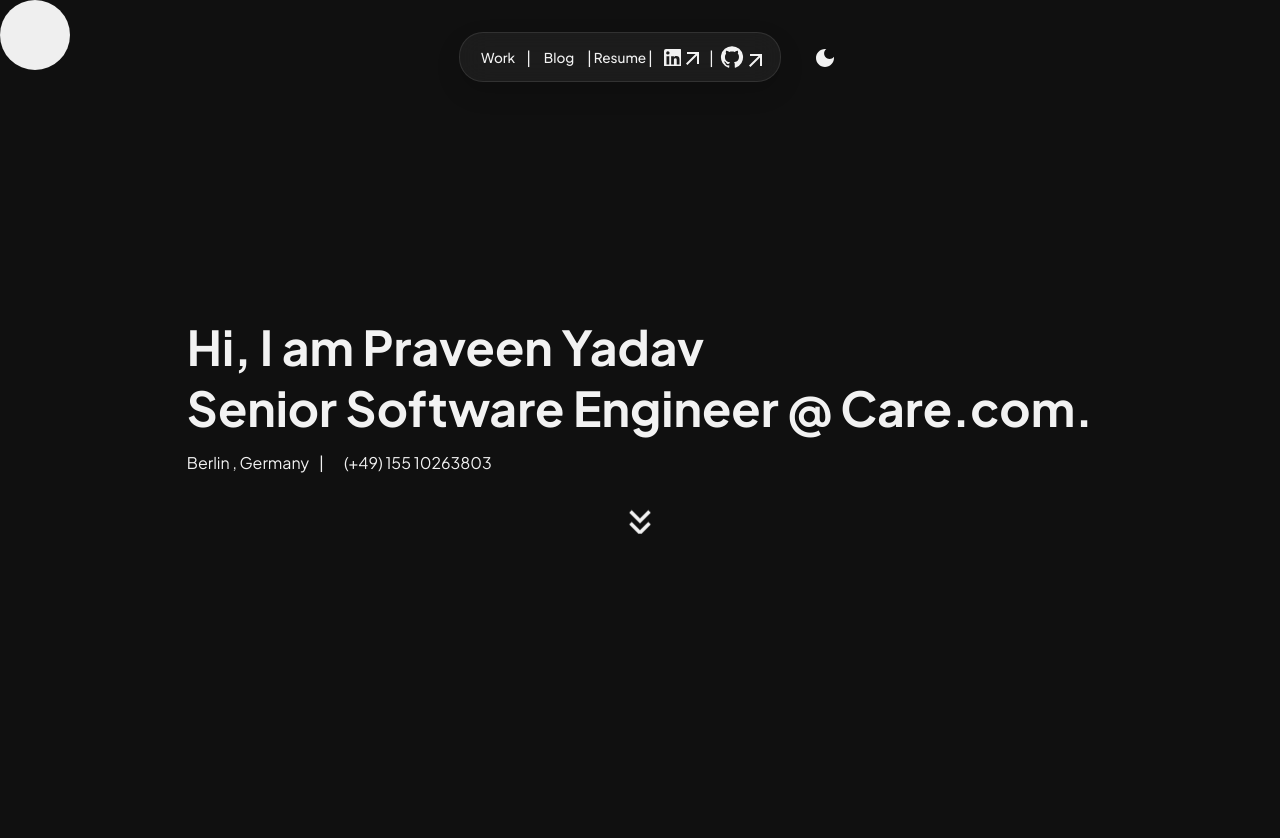
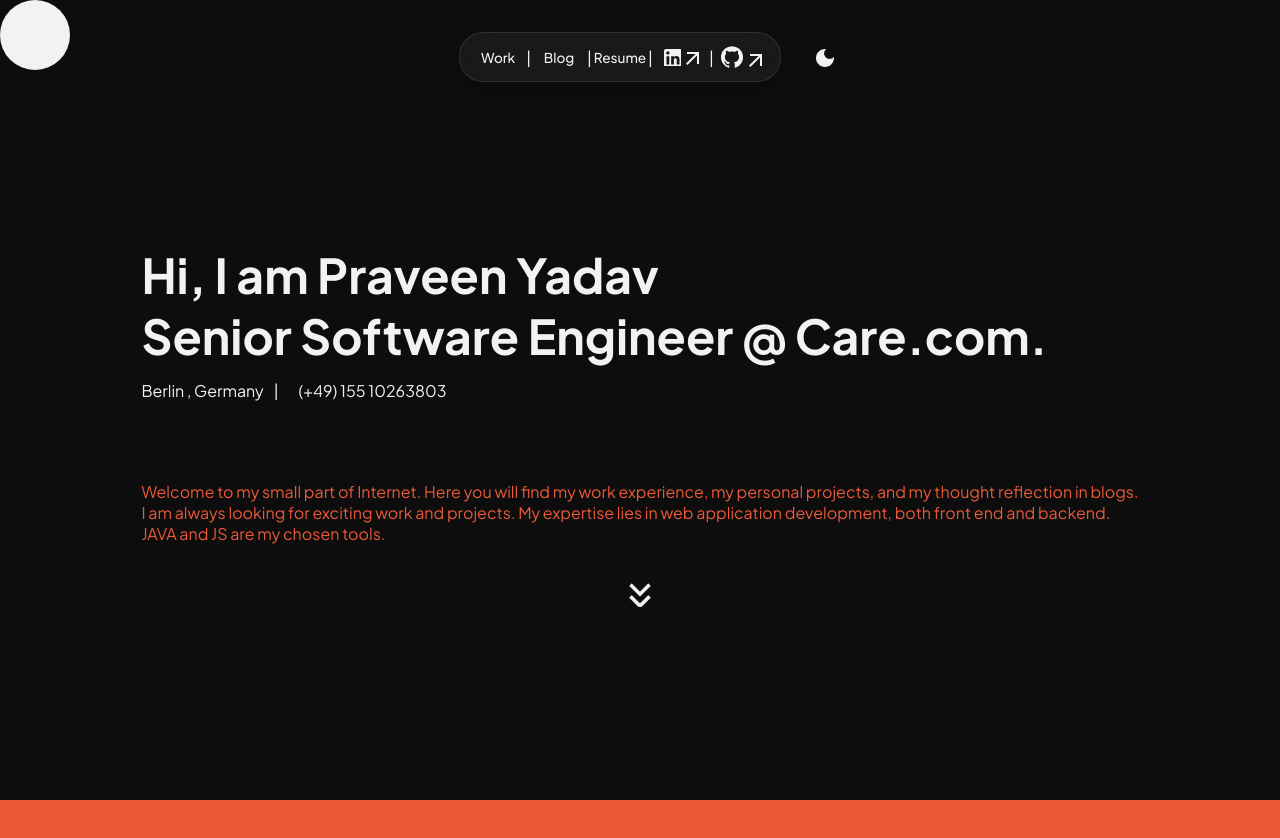
Before and after one commit to pravee3791/praveenky, a React (Create React App) app: page / in a window 1280 px wide. Shown: the top 838 px of the page. Before the commit the page ends 816 px from the top, so only its background shows below. Built offline with nearby package versions, Linux system fonts and the light colour scheme.

Commit message:
add blog changes

```diff
--- a/src/App.css
+++ b/src/App.css
@@ -24,6 +24,7 @@
   height: 100vh;
   scroll-snap-points-y: repeat(100vh);
   scroll-snap-type: y mandatory;
+
 }
 
 /* Card Styles */
@@ -34,7 +35,6 @@
   justify-content: center;
   height: 100vh;
   scroll-snap-align: start;
-
 }
 
 .cardContent, .contactCard {
@@ -57,6 +57,76 @@
   margin: 10px;
 }
 
+.card-para{
+  font-size: var(--font-size-medium);
+  margin-top: 10vh;
+  color: #eb5939
+}
+.card-para:hover{
+  color: #b7ab98
+}
 .spacer {
   flex-grow: 1; /* Takes up the remaining space */
 }
+.cardContent {
+  cursor: pointer;
+  transition: background-color 0.5s ease-in-out; /* Transition for background color */
+  overflow: hidden;
+}
+
+.cardContent::before {
+  content: '';
+  position: absolute;
+  top: 100%; /* Start from bottom */
+  left: 0;
+  width: 100%;
+  height: 100%;
+  background-color: #eb5939; /* Target background color */
+  transition: top 0.5s ease-in-out; /* Transition for moving upwards */
+  z-index: -1;
+}
+
+.cardContent:hover::before {
+  top: 0%; /* Move to top */
+}
+
+.background-text {
+  /* position: absolute;
+  top: 50%;
+  left: 50%; */
+
+  /* transform: translate(-50%, -50%); */
+  margin: 10vh;
+  font-size: var(--font-size-xlarge);
+  font-weight: bold;
+  font-family: var(--font-family-alt);
+  color: #ffffff1a;
+  z-index: 0;
+  text-align: center;
+}
+/* .background-text {
+  position: absolute;
+  top: 50%;
+  left: 15;
+  transform: translate(0, -50%);
+  writing-mode: vertical-rl;
+  font-size: var(--font-size-xlarge);
+  font-weight: bold;
+  font-family: var(--font-family-alt);
+  color: #ffffff1a;
+  z-index: 0;
+  text-shadow: 2px 2px 4px rgba(0, 0, 0, 0.4);
+} */
+
+.footer{
+
+}
+
+.footer{
+  font-size: var(--font-size-medium);
+  margin-top: 10vh;
+  color: #eb5939
+}
+.footer:hover{
+  color: #b7ab98
+}
--- a/src/components/Footer.tsx
+++ b/src/components/Footer.tsx
@@ -4,7 +4,7 @@
   return (
     <>
       <div>
-        <div className="footer">2024 @praveeny.com. Made with Love.</div>
+        <div className="footer">2024 @praveeny.com. HandCrafted with Love.</div>
       </div>
     </>
   );
--- a/src/css/root.css
+++ b/src/css/root.css
@@ -18,7 +18,7 @@
     --transition-ease: 0.5s ease;
 
     /* Dark Theme Colors */
-    --background-color-dark: #101010;
+    --background-color-dark: #0d0d0d;
     --text-color-dark: #f2f2f2;
     --nav-pill-background-dark: rgba(242, 242, 242, 0.05);
     --nav-pill-border-dark: rgba(242, 242, 242, 0.1);
--- a/src/pages/Home.tsx
+++ b/src/pages/Home.tsx
@@ -8,7 +8,9 @@
 import Footer from "../components/Footer";
 
 const Home = () => {
-  const quoteText = ` * { box-sizing: border-box; }`;
+  // const quoteText = ` * { box-sizing: border-box; }`;
+  const quoteText =
+    "Coding: where logic paints with creativity, and bugs add unexpected twists to the masterpiece.";
   const [isCustomCursor, setIsCustomCursor] = useState(true);
 
   return (
@@ -20,18 +22,30 @@
           {/* <div className="background-text" id="backgroundText">
             {quoteText}
           </div> */}
-          <div>
-            <div className="cardContent">Hi, I am Praveen Yadav</div>
+          <div className="card-hover">
+            <div className="cardContent">Hi, I am Praveen Yadav </div>
             <div className="cardContent">
               Senior Software Engineer @ Care.com.
             </div>
+
             <div className="contactCard">
               <span>Berlin , Germany</span>
               <span>|</span>
               <span>(+49) 155 10263803</span>
             </div>
+            <div className="card-para">
+              Welcome to my small part of Internet. Here you will find my work
+              experience, my personal projects, and my thought reflection in
+              blogs.
+              <br />
+              I am always looking for exciting work and projects. My expertise
+              lies in web application development, both front end and backend.
+              <br />
+              JAVA and JS are my chosen tools.
+            </div>
           </div>
           {/* <div className="spacer"></div> */}
+
           <ScrollDown></ScrollDown>
         </div>
         <div className="card background-card2">
```
Also changed, not shown: 11 other files (tests, documents, lock files or other folders).
